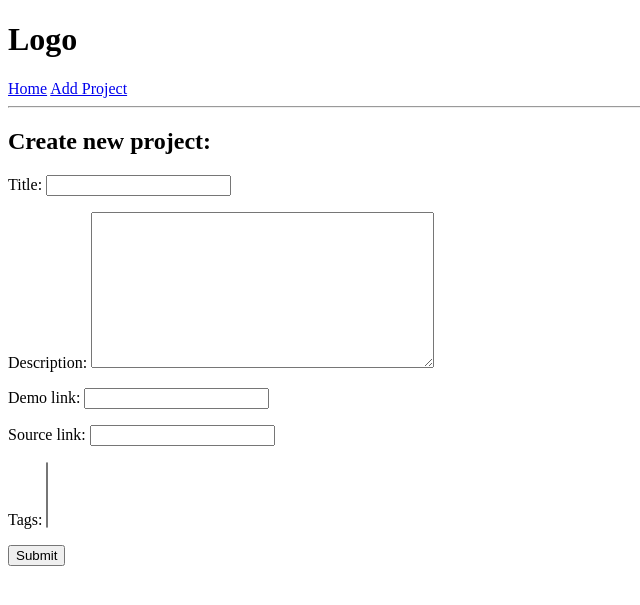
After one commit to malek2610/Django-Bootcamp, a Django app: page /create-project/ in a window 1280 px wide. The commit adds this page. Shown: the top 605 px of the page, without its empty margins (0-640 px from the left). Run offline with Django 4.2, Linux system fonts and the light colour scheme; data that the repository does not hold is empty.

Commit message:
Session 3: Models Forms

```diff
--- /dev/null
+++ b/projects/forms.py
@@ -0,0 +1,8 @@
+from django.forms import ModelForm
+from .models import Project
+
+class ProjectForm(ModelForm):
+    class Meta:
+        model = Project
+        fields = "__all__"
+        exclude = ["vote_total", "vote_ratio"]
--- /dev/null
+++ b/projects/templates/projects/project-form.html
@@ -0,0 +1,14 @@
+{% extends "main.html" %}
+
+{% block content %}
+
+<h2>Create new project:</h2>
+
+<form method="POST" action="">
+    {% csrf_token %}
+
+    {{form.as_p}}
+    <input type="submit" value="Submit">
+</form>
+
+{% endblock content %}
--- a/projects/urls.py
+++ b/projects/urls.py
@@ -5,4 +5,5 @@ from . import views
 urlpatterns = [
     path("", views.projects, name="projects"),
     path("project/<str:pk>/", views.project, name="project"),
+    path("create-project/", views.createProject, name="create-project"),
 ]
--- a/projects/views.py
+++ b/projects/views.py
@@ -1,6 +1,7 @@
 from django.shortcuts import render
 
 from .models import Project
+from .forms import ProjectForm
 
 projectsList = [
     {
@@ -45,3 +46,9 @@ def project(request, pk):
     context = {"project": projectObj, "tags": tags, "reviews": reviews}
 
     return render(request, "projects/project.html", context)
+
+def createProject(request):
+    form = ProjectForm()
+    context = {"form": form}
+
+    return render(request, "projects/project-form.html", context)
--- a/templates/navbar.html
+++ b/templates/navbar.html
@@ -1,4 +1,6 @@
 <h1>Logo</h1>
 
 <a href="/">Home</a>
+<a href="{% url 'create-project' %}">Add Project</a>
+
 <hr>
```
Also changed, not shown: README.md, assets/project_create_form.png (added).
